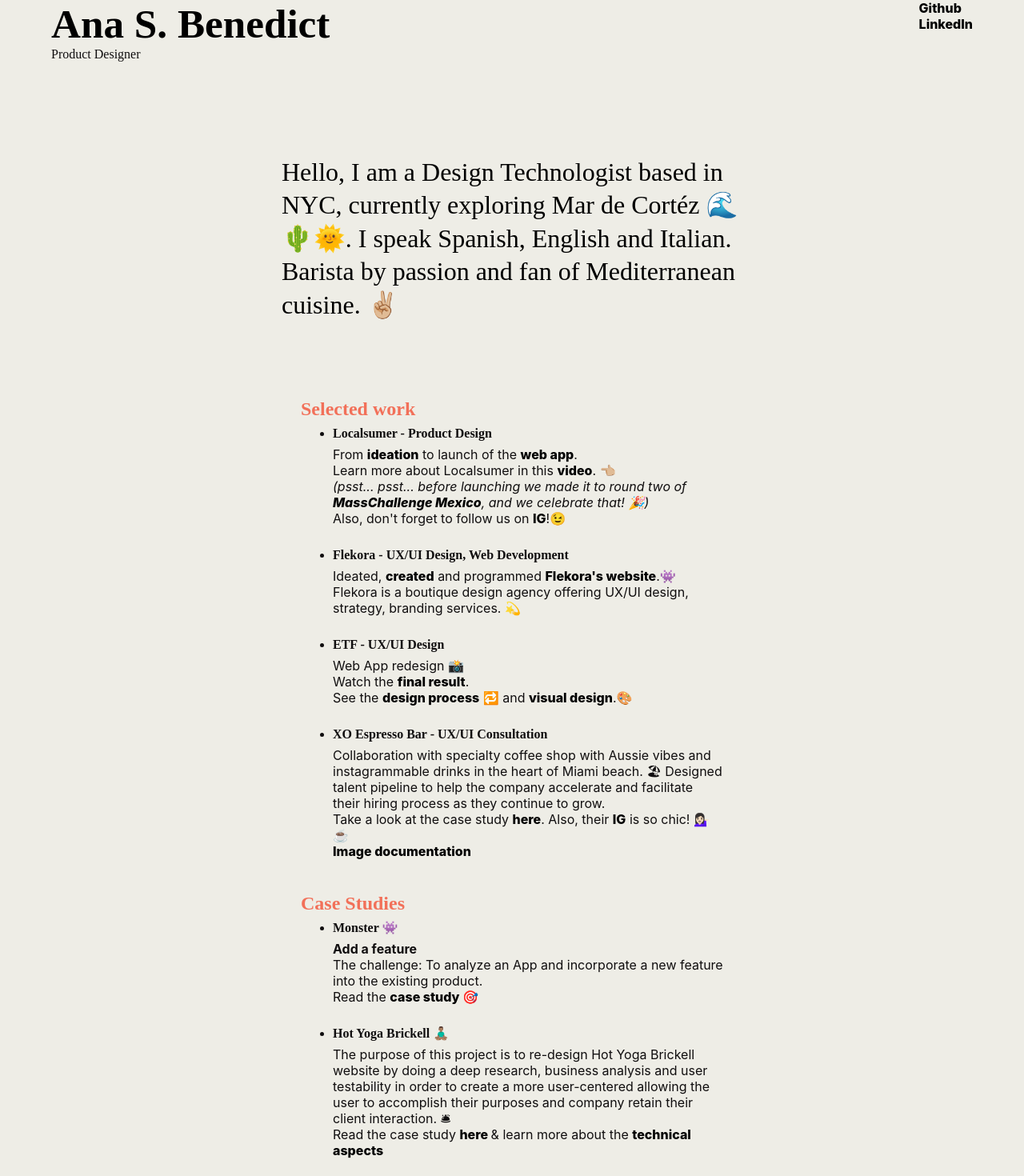
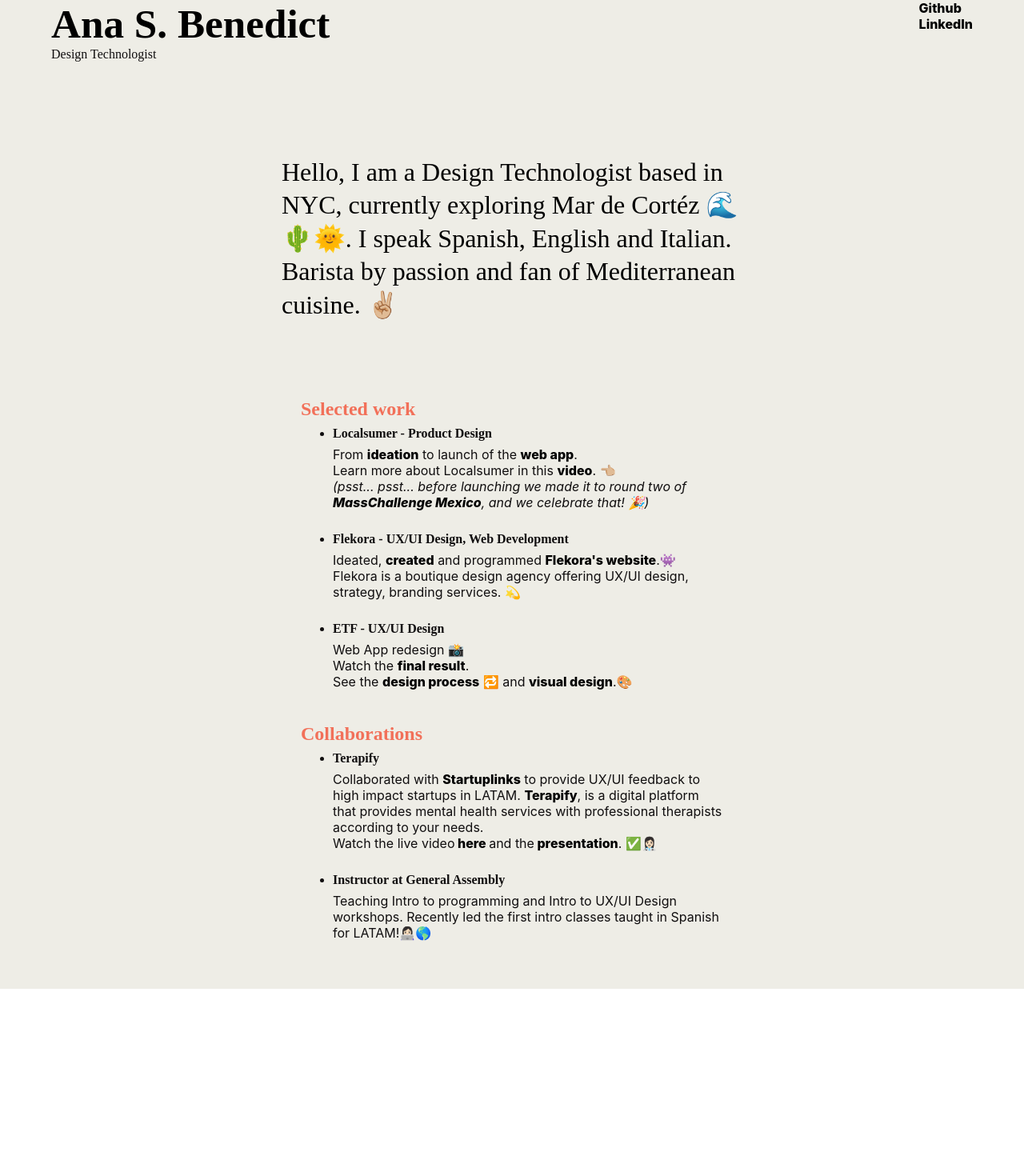
Before and after one commit to makeespresso/cookies, a React (Create React App) app: page / in a window 1280 px wide. Shown: the top 1470 px of the page at 80% size. After the commit the page ends 1236 px from the top, so only its background shows below. Built offline with nearby package versions, Linux system fonts and the light colour scheme.

Commit message:
grl upds

```diff
--- a/src/App.js
+++ b/src/App.js
@@ -1,89 +1,3 @@
-// import Navbar from './components/Navbar';
-// import './App.css';
-
-
-// function App() {
-//   return (
-//     <div className="App">
-//     <Navbar/>
-//     <div className="content">
-//             <div className="aboutContent">
-//               <p>
-//                 Hello, I am a Product Designer and Web Developer based in
-//                 NYC, currently exploring Mar de Cortéz 🌊🌵🌞. I speak Spanish, English and
-//                 Italian. Barista by passion and fan of Mediterranean cuisine. ✌🏼
-//               </p>
-//             </div>
-//             <div className="projects list-section">
-//               <h2>
-//                 <span>Selected work 2019-2021</span>
-//               </h2>
-//               <ul>
-//                 <li className="title">Localsumer - Product Design</li>
-//                 <p>From <a href="https://www.behance.net/gallery/99482723/Localsumer-Business-Directory" target="_blank">ideation</a> to launch of the <a href="https://www.localsumer.com/" target="_blank">web app</a>.</p>
-//                 Learn more about Localsumer in this <a href="https://www.youtube.com/watch?v=Tjxtfp9kzco" target="_blank">video</a>. 👈🏼
-//                 <p><i> (psst... psst... before launching we made it to round two of <a href="https://masschallenge.org/programs-mexico" target="_blank">MassChallenge Mexico</a>, and we celebrate that! 🎉)</i></p>
-//                 <p>Also, don't forget to follow us on <a href="https://www.instagram.com/localsumer/" target="_blank">IG</a>!😉</p>
-//                 <br></br>
-//                 <li className="title">Flekora - UX/UI Design, Web Development</li>
-//                 <p>Ideated, <a href="https://www.behance.net/gallery/100190355/Flekora-UXUI-Case-Study" target="_blank">created</a> and programmed <a href="https://weareflekora.com/#Services" target="_blank">Flekora's website</a>.👾</p>
-//                 <p>Flekora is a boutique design agency offering UX/UI design, strategy, branding services. 💫</p>
-//                 <br></br>
-//                 <li className="title">ETF - UX/UI Design</li>
-//                 <p>Web App redesign 📸</p>
-//                 <p>Watch the <a href="https://drive.google.com/file/d/1dii1So3FnSlWGIKlEYGQzykfzgPyjM2o/view?usp=sharing" target="_blank">final result</a>.</p>
-//                 <p>See the <a href="https://drive.google.com/file/d/1WnxsNw5WEzZKmNrmvGL2C5YJhvhwf1GD/view?usp=sharing" target="_blank">design process</a> 🔁 and <a href="https://drive.google.com/file/d/1GCHbtdNG2Vdc5MCP9tqimNDzB2VZwgFE/view?usp=sharing" target="_blank">visual design</a>.🎨</p>
-//                 <br></br>
-//                 <li className="title">XO Espresso Bar - UX/UI Consultation </li>
-//                 <p>
-//                   Collaboration with specialty coffee shop with Aussie vibes and instagrammable drinks in the heart of Miami beach. 🏖
-//                   Designed talent pipeline to help the company accelerate and facilitate their hiring process as they continue to grow.</p>
-//                   <p>Take a look at the case study <a href="https://www.canva.com/design/DADua4nuPws/tWNtNjv26HwHCymlfxe0hw/view?utm_content=DADua4nuPws&utm_campaign=designshare&utm_medium=link&utm_source=viewer" target="_blank">here</a>. Also, their <a href="https://www.instagram.com/xoespressobar/" target="_blank">IG</a> is so chic! 💁🏻‍♀️☕️</p>
-//               </ul>
-//               <br></br>
-//               <br></br>
-//               <h2>
-//                 <span>Collaborations</span>
-//               </h2>
-//               <ul>
-//                 <li className="title">Terapify</li>
-//                 <p>
-//                   Collaborated with <a href="https://startuplinks.world/" target="_blank">Startuplinks</a> to provide UX/UI feedback to high impact startups in
-//                   LATAM. <a href="https://www.terapify.com/" target="_blank"> {" "}Terapify</a>, is a digital platform that provides mental
-//                   health services with professional therapists according
-//                   to your needs.
-//                 </p>
-//                 <p>
-//                   Watch the live video
-//                   <a href="https://fb.watch/8EpT3ixI26/" target="_blank">
-//                     {" "}
-//                     here{" "}
-//                   </a>
-//                   and the
-//                   <a
-//                     href="https://drive.google.com/file/d/1b_s5_9dzjUA8gJbqArP7yIeAbkAub_af/view?usp=sharing"
-//                     target="_blank"
-//                   >
-//                     {" "}
-//                     presentation</a>. ✅👩🏻‍⚕️
-//                 </p>
-//                 <br></br>
-//                 <li className="title">Instructor at General Assembly</li>
-//                 <p>
-//                   Teaching Intro to programming and Intro to UX/UI Design workshops. Recently
-//                   led the first intro classes taught in Spanish for LATAM!👩🏻‍💻🌎
-//                 </p>
-//               </ul>
-//               <br></br>
-//             </div>
-//           </div>
-//         </div>
-//   );
-// }
-
-// export default App;
-
-
 import React from "react";
 import "./App.css";
 import Navbar from './components/Navbar';
@@ -109,7 +23,7 @@
                 <p>From <a href="https://www.behance.net/gallery/99482723/Localsumer-Business-Directory" target="_blank">ideation</a> to launch of the <a href="https://www.localsumer.com/" target="_blank">web app</a>.</p>
                 Learn more about Localsumer in this <a href="https://www.youtube.com/watch?v=Tjxtfp9kzco" target="_blank">video</a>. 👈🏼
                 <p><i> (psst... psst... before launching we made it to round two of <a href="https://masschallenge.org/programs-mexico" target="_blank">MassChallenge Mexico</a>, and we celebrate that! 🎉)</i></p>
-                <p>Also, don't forget to follow us on <a href="https://www.instagram.com/localsumer/" target="_blank">IG</a>!😉</p>
+                {/* <p>Also, don't forget to follow us on <a href="https://www.instagram.com/localsumer/" target="_blank">IG</a>!😉</p> */}
                 <br></br>
                 <li className="title">Flekora - UX/UI Design, Web Development</li>
                 <p>Ideated, <a href="https://www.behance.net/gallery/100190355/Flekora-UXUI-Case-Study" target="_blank">created</a> and programmed <a href="https://weareflekora.com/#Services" target="_blank">Flekora's website</a>.👾</p>
@@ -119,33 +33,13 @@
                 <p>Web App redesign 📸</p>
                 <p>Watch the <a href="https://drive.google.com/file/d/1dii1So3FnSlWGIKlEYGQzykfzgPyjM2o/view?usp=sharing" target="_blank">final result</a>.</p>
                 <p>See the <a href="https://drive.google.com/file/d/1WnxsNw5WEzZKmNrmvGL2C5YJhvhwf1GD/view?usp=sharing" target="_blank">design process</a> 🔁 and <a href="https://drive.google.com/file/d/1GCHbtdNG2Vdc5MCP9tqimNDzB2VZwgFE/view?usp=sharing" target="_blank">visual design</a>.🎨</p>
-                <br></br>
+                {/* <br></br>
                 <li className="title">XO Espresso Bar - UX/UI Consultation </li>
                 <p>
                   Collaboration with specialty coffee shop with Aussie vibes and instagrammable drinks in the heart of Miami beach. 🏖
                   Designed talent pipeline to help the company accelerate and facilitate their hiring process as they continue to grow.</p>
                   <p>Take a look at the case study <a href="https://www.canva.com/design/DADua4nuPws/tWNtNjv26HwHCymlfxe0hw/view?utm_content=DADua4nuPws&utm_campaign=designshare&utm_medium=link&utm_source=viewer" target="_blank">here</a>. Also, their <a href="https://www.instagram.com/xoespressobar/" target="_blank">IG</a> is so chic! 💁🏻‍♀️☕️</p>
-                  <p><a href="https://medium.com/@anamendivil/xo-espresso-bar-image-documentation-efa3eb0d0e41" target="_blank"> Image documentation</a></p>
-              </ul>
-              <br></br>
-              <br></br>
-              <h2>
-                <span>Case Studies</span>
-              </h2>
-              <ul>
-                <li className="title">Monster 👾</li>
-                <p><b>Add a feature</b></p>
-                <p>The challenge: To analyze an App and incorporate a new feature into the existing product.</p>
-                <p>Read the <a href="https://medium.com/@anamendivil/monster-9cd85006c090" target="_blank"> case study 🎯</a></p>
-                <br></br>
-                <li className="title">Hot Yoga Brickell 🧘🏽‍♂️</li>
-                <p>The purpose of this project is to re-design Hot Yoga Brickell website by doing a deep research, business analysis and user testability in order to create a more user-centered allowing the user to accomplish their purposes and company retain their client interaction. 🛎</p>
-                <p>Read the case study <a href="https://medium.com/@anamendivil/hot-yoga-case-study-8aae4e8820f5" target="_blank"> here </a> 	&#38; learn more about the <a href="https://github.com/makeespresso/hotyogabrickell/tree/master/hotyogabrickell" target="_blank"> technical aspects</a></p>
-                <br></br>
-                <li className="title">White Stone 🛋</li>
-                <p><b>Editorial — e-Magazine</b></p>
-                <p>Design a responsive online platform for a magazine, newspaper or blog directed to meet the needs and goals of one of the given User Personas. 💫</p>
-                <p>Read the case study <a href="https://medium.com/@anamendivil/editorial-e-magazine-8b1de16e0d12" target="_blank" >here</a></p>
+                  <p><a href="https://medium.com/@anamendivil/xo-espresso-bar-image-documentation-efa3eb0d0e41" target="_blank"> Image documentation</a></p> */}
               </ul>
               <br></br>
               <br></br>
@@ -182,9 +76,33 @@
                 </p>
               </ul>
               <br></br>
+              <br></br>
+              <br></br>
             </div>
           </div>
         </div>
   );
 }
 export default App;
+
+
+{/* <h2>
+<span>Case Studies</span>
+</h2>
+<ul>
+<li className="title">Monster 👾</li>
+<p><b>Add a feature</b></p>
+<p>The challenge: To analyze an App and incorporate a new feature into the existing product.</p>
+<p>Read the <a href="https://medium.com/@anamendivil/monster-9cd85006c090" target="_blank"> case study 🎯</a></p>
+<br></br>
+<li className="title">Hot Yoga Brickell 🧘🏽‍♂️</li>
+<p>The purpose of this project is to re-design Hot Yoga Brickell website by doing a deep research, business analysis and user testability in order to create a more user-centered allowing the user to accomplish their purposes and company retain their client interaction. 🛎</p>
+<p>Read the case study <a href="https://medium.com/@anamendivil/hot-yoga-case-study-8aae4e8820f5" target="_blank"> here </a> 	&#38; learn more about the <a href="https://github.com/makeespresso/hotyogabrickell/tree/master/hotyogabrickell" target="_blank"> technical aspects</a></p>
+<br></br>
+<li className="title">White Stone 🛋</li>
+<p><b>Editorial — e-Magazine</b></p>
+<p>Design a responsive online platform for a magazine, newspaper or blog directed to meet the needs and goals of one of the given User Personas. 💫</p>
+<p>Read the case study <a href="https://medium.com/@anamendivil/editorial-e-magazine-8b1de16e0d12" target="_blank" >here</a></p>
+</ul>
+<br></br>
+<br></br> */}
--- a/src/components/Navbar.jsx
+++ b/src/components/Navbar.jsx
@@ -27,7 +27,7 @@
       <div className="NavbarContent">
         <div className="IntroHeader">
           <h1 id="name">Ana S. Benedict</h1>
-          <p> Product Designer</p>
+          <p> Design Technologist</p>
           </div>
 <div className="ThirdWidthIntroHeader">
         <p><a href="https://github.com/makeespresso" target="_blank">Github</a></p>
```
